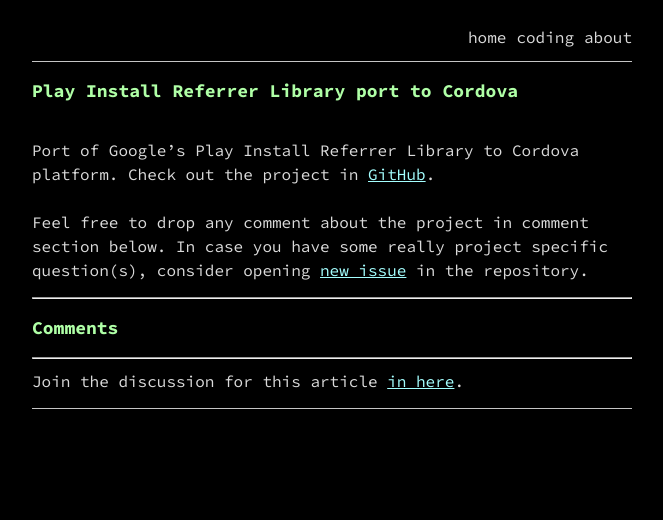
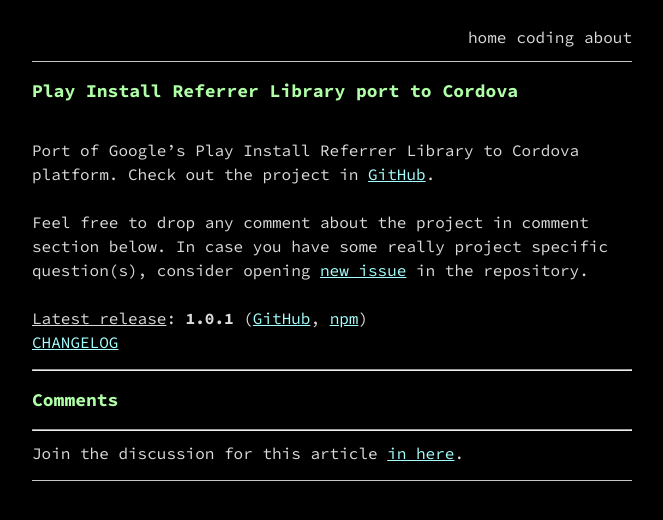
Before and after one commit to uerceg/uerceg.github.io, a Jekyll site: the page built from _posts/coding/2020-09-07-play-install-referrer-cordova.markdown, in a window 1280 px wide. Shown: the top 520 px of the page, without its empty margins (308-971 px from the left). Built offline with Jekyll 4.4.1, drawn with Linux system fonts in a browser that asks for light colours.

Commit message:
add additional play-install-referrer-cordova post info

```diff
--- a/_posts/coding/2020-09-07-play-install-referrer-cordova.markdown
+++ b/_posts/coding/2020-09-07-play-install-referrer-cordova.markdown
@@ -11,3 +11,6 @@ comments_id: 5
 Port of Google's Play Install Referrer Library to Cordova platform. Check out the project in [GitHub](https://github.com/ugi/play-install-referrer-cordova).
 &nbsp;
 Feel free to drop any comment about the project in comment section below. In case you have some really project specific question(s), consider opening [new issue](https://github.com/ugi/play-install-referrer-cordova/issues/new/choose) in the repository.
+&nbsp;
+<ins>Latest release</ins>: **1.0.1** ([GitHub](https://github.com/uerceg/play-install-referrer-cordova/releases/tag/v1.0.1), [npm](https://www.npmjs.com/package/cordova-play-install-referrer))
+[CHANGELOG](https://github.com/uerceg/play-install-referrer-cordova/blob/master/CHANGELOG.md)
```
